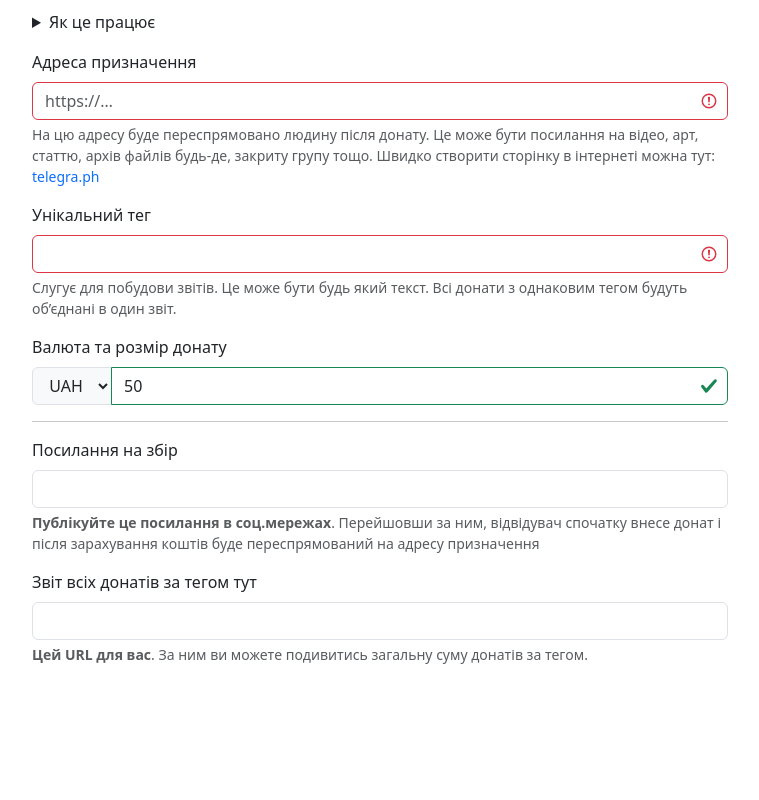
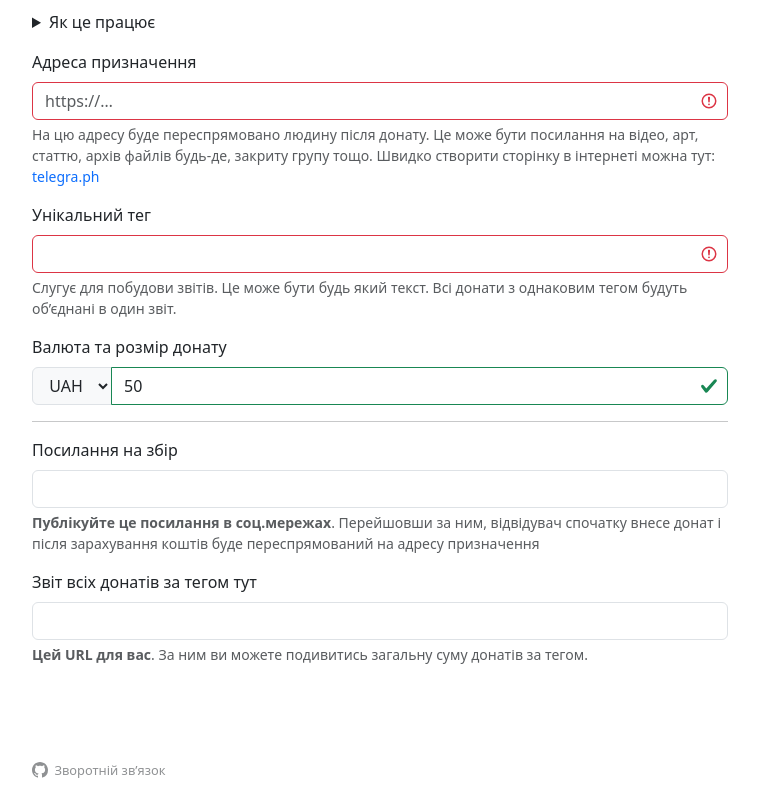
Before and after one commit to cawa-93/comebackalive-paywall, a Nuxt app: page / in a window 1280 px wide. Shown: the part 195-995 px from the top of the page, without its empty margins (260-1019 px from the left). Before the commit the page ends 892 px from the top, so only its background shows below. Built offline with nearby package versions, Linux system fonts and the light colour scheme.

Commit message:
Додано посилання на GitHub

```diff
--- a/app.vue
+++ b/app.vue
@@ -148,6 +148,13 @@
         </div>
       </div>
     </form>
+
+    <a href="https://github.com/cawa-93/comebackalive-paywall" target="_blank">
+      <svg aria-label="GitHub" width="16" height="16" fill="currentColor" viewBox="0 0 16 16">
+        <path d="M8 0C3.58 0 0 3.58 0 8c0 3.54 2.29 6.53 5.47 7.59.4.07.55-.17.55-.38 0-.19-.01-.82-.01-1.49-2.01.37-2.53-.49-2.69-.94-.09-.23-.48-.94-.82-1.13-.28-.15-.68-.52-.01-.53.63-.01 1.08.58 1.23.82.72 1.21 1.87.87 2.33.66.07-.52.28-.87.51-1.07-1.78-.2-3.64-.89-3.64-3.95 0-.87.31-1.59.82-2.15-.08-.2-.36-1.02.08-2.12 0 0 .67-.21 2.2.82.64-.18 1.32-.27 2-.27.68 0 1.36.09 2 .27 1.53-1.04 2.2-.82 2.2-.82.44 1.1.16 1.92.08 2.12.51.56.82 1.27.82 2.15 0 3.07-1.87 3.75-3.65 3.95.29.25.54.73.54 1.48 0 1.07-.01 1.93-.01 2.2 0 .21.15.46.55.38A8.012 8.012 0 0 0 16 8c0-4.42-3.58-8-8-8z"/>
+      </svg>
+      Зворотній зв’язок
+    </a>
   </div>
 </template>
 
@@ -205,4 +212,17 @@
 a:not(:hover, :focus-visible) {
   text-decoration : none;
 }
+
+a[href="https://github.com/cawa-93/comebackalive-paywall"] {
+  @include margin-top(5rem);
+  margin-left: auto;
+  display: inline-flex;
+  align-items: center;
+  gap: 0.5em;
+  font-size: 0.8em;
+  color: inherit;
+  &:not(:hover, :focus-visible) {
+    opacity: 0.5;
+  }
+}
 </style>
```
